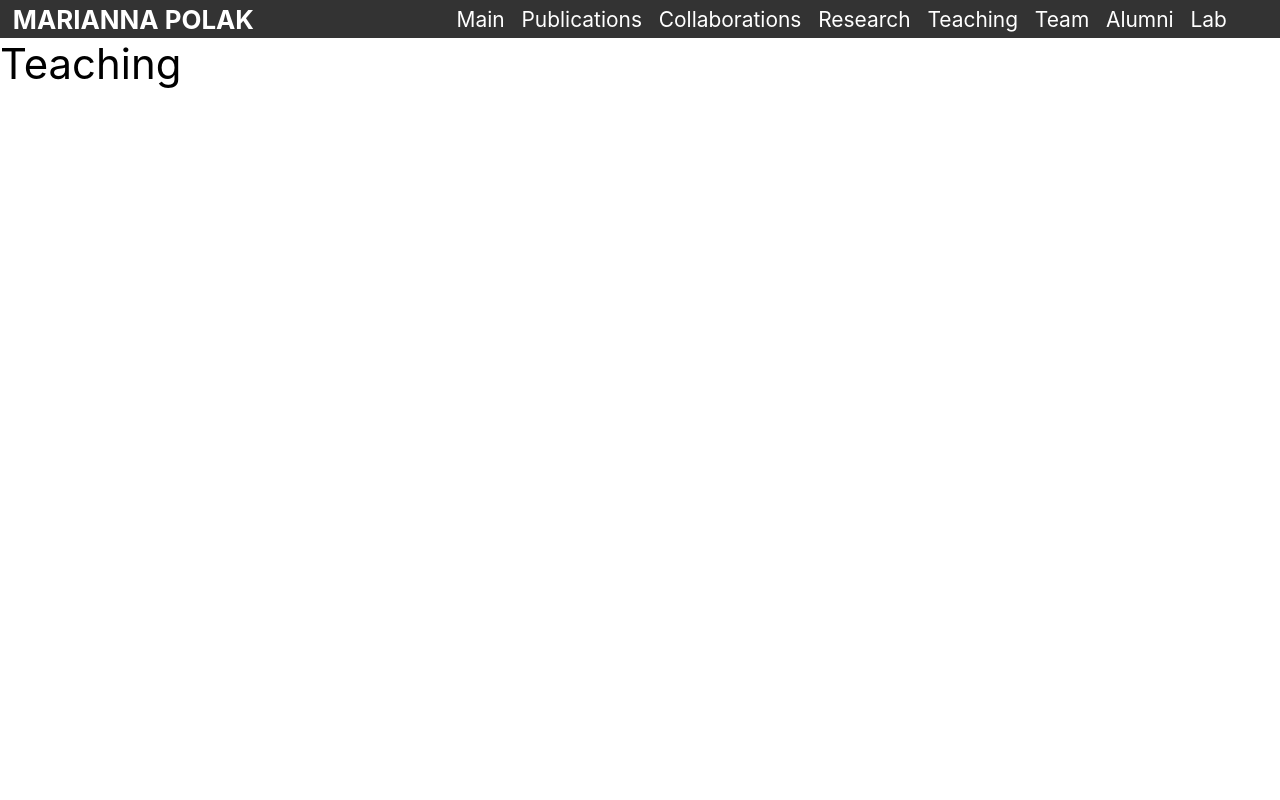
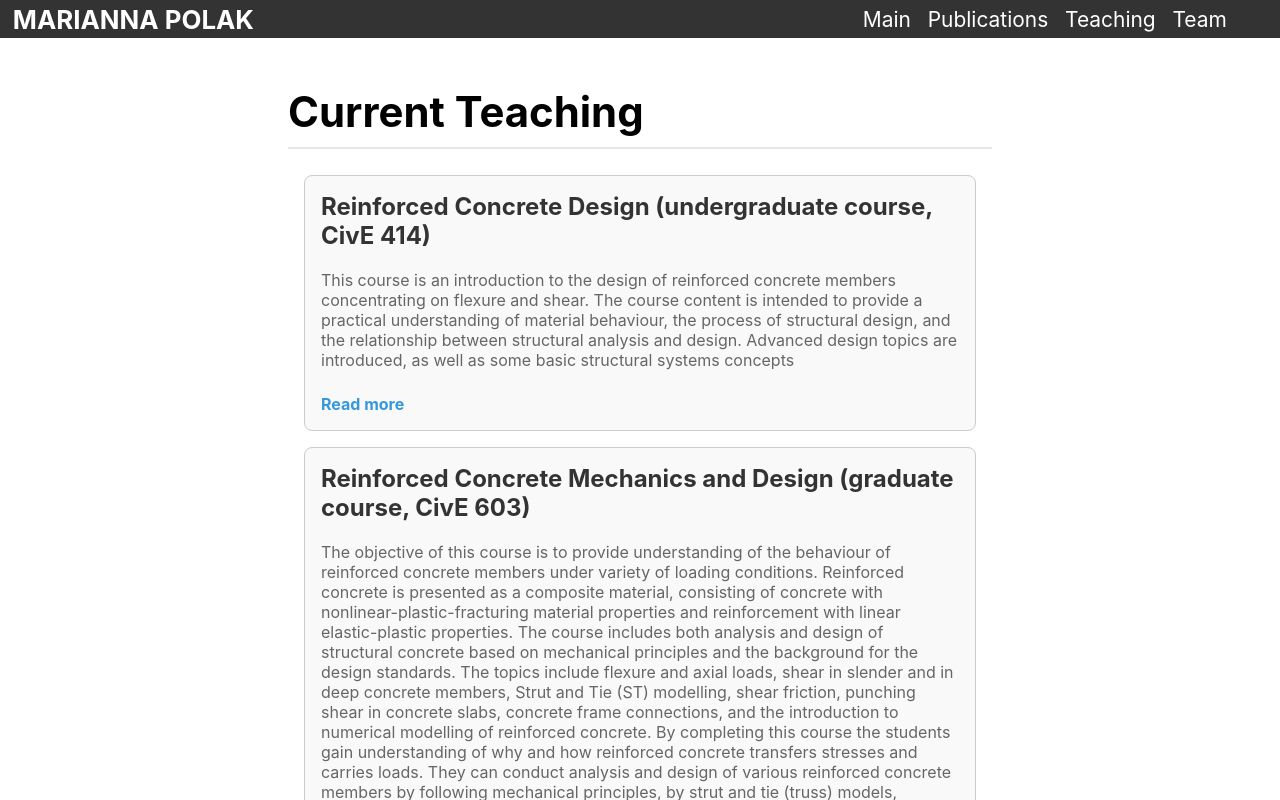
Before and after one commit to jpettyjohn/marianna-website, a React (Create React App) app: page /teaching in a window 1280 px wide. Shown: the top 800 px of the page. Built offline with nearby package versions, Linux system fonts and the light colour scheme.

Commit message:
Teaching page prototype

```diff
--- a/src/App.css
+++ b/src/App.css
@@ -12,6 +12,20 @@
     --standard-white: #ffffff;
     --standard-light-grey: #e5e5e5;
     --standard-dark-blue: #1c3d5a;
+}
+
+/*COMMON UTILS*/
+.seperator {
+    width: 100%;
+    border: none;
+    height: 2px;
+    background-color: var(--standard-light-grey);
+    margin: 10px 0;
+}
+
+.title {
+    font-size: var(--font-xlarge);
+    margin: 1rem 0 0 0;
 }
 
 /*MAIN-STYLING*/
--- a/src/App.js
+++ b/src/App.js
@@ -2,6 +2,7 @@ import React from "react";
 import { BrowserRouter as Router, Routes, Route } from "react-router-dom";
 import Publications from "./pages/Publications";
 import Teaching from "./pages/Teaching";
+import Team from "./pages/Team";
 import Main from "./pages/Main";
 import Navbar from "./components/NavBar";
 import "./App.css";
@@ -20,6 +21,7 @@ function App() {
                             element={<Publications />}
                         />
                         <Route path="/teaching" element={<Teaching />} />
+                        <Route path="/team" element={<Team />} />
                     </Routes>
                 </main>
             </div>
--- a/src/components/NavBar.js
+++ b/src/components/NavBar.js
@@ -26,6 +26,20 @@ function Navbar() {
                     Publications
                 </NavLink>
                 <NavLink
+                    to="/teaching"
+                    className="inactive navlink"
+                    activeClassName="active"
+                >
+                    Teaching
+                </NavLink>
+                <NavLink
+                    to="/team"
+                    className="inactive navlink"
+                    activeClassName="active"
+                >
+                    Team
+                </NavLink>
+                {/* <NavLink
                     to="/publications"
                     className="inactive navlink"
                     activeClassName="active"
@@ -40,20 +54,6 @@ function Navbar() {
                     Research
                 </NavLink>
                 <NavLink
-                    to="/teaching"
-                    className="inactive navlink"
-                    activeClassName="active"
-                >
-                    Teaching
-                </NavLink>
-                <NavLink
-                    to="/publications"
-                    className="inactive navlink"
-                    activeClassName="active"
-                >
-                    Team
-                </NavLink>
-                <NavLink
                     to="/publications"
                     className="inactive navlink"
                     activeClassName="active"
@@ -66,7 +66,7 @@ function Navbar() {
                     activeClassName="active"
                 >
                     Lab
-                </NavLink>
+                </NavLink> */}
             </div>
         </div>
     );
--- /dev/null
+++ b/src/components/TeachingList.js
@@ -0,0 +1,24 @@
+import React, { useState, useEffect } from "react";
+
+const TeachingList = ({ teachings }) => {
+    return (
+        <div className="info-list">
+            {teachings.map((item, index) => (
+                <div className="info-card" key={index}>
+                    <h2 className="info-title">{item.title}</h2>
+                    <p className="info-content">{item.content}</p>
+                    <a
+                        className="info-link"
+                        href={item.link}
+                        target="_blank"
+                        rel="noopener noreferrer"
+                    >
+                        Read more
+                    </a>
+                </div>
+            ))}
+        </div>
+    );
+};
+
+export default TeachingList;
--- a/src/css/Publications.css
+++ b/src/css/Publications.css
@@ -7,17 +7,12 @@
 }
 
 .publications-main-container {
-    width: 40%;
+    width: 50%;
     margin: 4vh;
 }
 
-.publications-title {
-    font-size: var(--font-xlarge);
-    margin: 0;
-}
-
 .publications-container {
-    width: 60%;
+    width: 100%;
     display: block;
 }
 
@@ -51,7 +46,7 @@
     grid-column: span 2; /* Makes the line span across both columns */
     width: 100%;
     border: none;
-    height: 1px;
+    height: 2px;
     background-color: var(--standard-light-grey);
     margin: 10px 0;
 }
--- a/src/css/Teaching.css
+++ b/src/css/Teaching.css
@@ -1,3 +1,53 @@
-.teaching-title {
-    font-size: var(--font-xlarge);
+.teaching-main {
+    display: flex;
+    flex-direction: column;
+    justify-content: flex-start;
+    align-items: center;
 }
+
+.teaching-main-container {
+    width: 55%;
+    margin: 4vh;
+}
+
+.info-list {
+    display: grid;
+    gap: 1rem;
+    padding: 1rem;
+}
+
+.info-card {
+    border: 1px solid #ccc;
+    padding: 1rem;
+    border-radius: 8px;
+    background-color: #f9f9f9;
+    transition: transform 0.2s ease, box-shadow 0.2s ease;
+}
+
+.info-card:hover {
+    transform: translateY(-2px);
+    box-shadow: 0 4px 10px rgba(0, 0, 0, 0.1);
+}
+
+.info-title {
+    margin-top: 0;
+    font-size: 1.5rem;
+    color: #333;
+}
+
+.info-content {
+    font-size: 1rem;
+    color: #666;
+}
+
+.info-link {
+    display: inline-block;
+    margin-top: 0.5rem;
+    color: #3498db;
+    text-decoration: none;
+    font-weight: bold;
+}
+
+.info-link:hover {
+    text-decoration: underline;
+}
--- /dev/null
+++ b/src/css/Team.css
@@ -0,0 +1,11 @@
+.team-main {
+    display: flex;
+    flex-direction: column;
+    justify-content: flex-start;
+    align-items: center;
+}
+
+.team-main-container {
+    width: 50%;
+    margin: 4vh;
+}
--- a/src/pages/Publications.js
+++ b/src/pages/Publications.js
@@ -5,12 +5,9 @@ function Publications() {
     return (
         <div className="publications-main">
             <div className="publications-main-container">
-                <h1 className="publications-title">Publications</h1>
-                <div className="publicaitons-description">
-                    *example description*
-                </div>
+                <h1 className="title">Publications</h1>
+                <PublicationList></PublicationList>
             </div>
-            <PublicationList></PublicationList>
         </div>
     );
 }
--- a/src/pages/Teaching.js
+++ b/src/pages/Teaching.js
@@ -1,9 +1,46 @@
 import "../css/Teaching.css";
+import TeachingList from "../components/TeachingList";
+
+const current = [
+    {
+        title: "Reinforced Concrete Design (undergraduate course, CivE 414)",
+        content:
+            "This course is an introduction to the design of reinforced concrete members concentrating on flexure and shear.  The course content is intended to provide a practical understanding of material behaviour, the process of structural design, and the relationship between structural analysis and design.  Advanced design topics are introduced, as well as some basic structural systems concepts",
+        link: "https://ucalendar.uwaterloo.ca/2021/COURSE/course-CIVE.html#CIVE414",
+    },
+    {
+        title: "Reinforced Concrete Mechanics and Design (graduate course, CivE  603)",
+        content:
+            "The objective of this course is to provide understanding of the behaviour of reinforced concrete members under variety of loading conditions.  Reinforced concrete is presented as a composite material, consisting of concrete with nonlinear-plastic-fracturing material properties and reinforcement with linear elastic-plastic properties. The course includes both analysis and design of structural concrete based on mechanical principles and the background for the design standards.  The topics include flexure and axial loads, shear in slender and in deep concrete members, Strut and Tie (ST) modelling,  shear friction, punching shear in concrete slabs, concrete frame connections, and the introduction to numerical modelling of reinforced concrete. By completing this course the students  gain understanding of why and how reinforced concrete transfers stresses and carries loads. They can conduct analysis and design of various reinforced concrete members by following mechanical principles, by strut and tie (truss) models, mechanics-based models and the corresponding code approaches, and basic principles of nonlinear material modelling related to reinforced concrete.",
+        link: "https://uwaterloo.ca/academic-calendar/graduate-studies/catalog#/courses/BJl_sdNXK2?q=CivE%20603&&limit=20&skip=0&bc=true&bcCurrent=&bcCurrent=Reinforced%20Concrete%20Mechanics%20and%20Design&bcItemType=courses",
+    },
+];
+const past = [
+    {
+        title: "Reinforced Concrete Design (undergraduate course, CivE 414)",
+        content:
+            "This course is an introduction to the design of reinforced concrete members concentrating on flexure and shear.  The course content is intended to provide a practical understanding of material behaviour, the process of structural design, and the relationship between structural analysis and design.  Advanced design topics are introduced, as well as some basic structural systems concepts",
+        link: "https://ucalendar.uwaterloo.ca/2021/COURSE/course-CIVE.html#CIVE414",
+    },
+    {
+        title: "Reinforced Concrete Mechanics and Design (graduate course, CivE  603)",
+        content:
+            "The objective of this course is to provide understanding of the behaviour of reinforced concrete members under variety of loading conditions.  Reinforced concrete is presented as a composite material, consisting of concrete with nonlinear-plastic-fracturing material properties and reinforcement with linear elastic-plastic properties. The course includes both analysis and design of structural concrete based on mechanical principles and the background for the design standards.  The topics include flexure and axial loads, shear in slender and in deep concrete members, Strut and Tie (ST) modelling,  shear friction, punching shear in concrete slabs, concrete frame connections, and the introduction to numerical modelling of reinforced concrete. By completing this course the students  gain understanding of why and how reinforced concrete transfers stresses and carries loads. They can conduct analysis and design of various reinforced concrete members by following mechanical principles, by strut and tie (truss) models, mechanics-based models and the corresponding code approaches, and basic principles of nonlinear material modelling related to reinforced concrete.",
+        link: "https://uwaterloo.ca/academic-calendar/graduate-studies/catalog#/courses/BJl_sdNXK2?q=CivE%20603&&limit=20&skip=0&bc=true&bcCurrent=&bcCurrent=Reinforced%20Concrete%20Mechanics%20and%20Design&bcItemType=courses",
+    },
+];
 
 function Teaching() {
     return (
         <div className="teaching-main">
-            <div className="teaching-title">Teaching</div>
+            <div className="teaching-main-container">
+                <h2 className="title">Current Teaching</h2>
+                <hr className="seperator"></hr>
+                <TeachingList teachings={current}></TeachingList>
+                <h2 className="title">Past Teaching</h2>
+                <hr className="seperator"></hr>
+                <TeachingList teachings={past}></TeachingList>
+            </div>
         </div>
     );
 }
--- /dev/null
+++ b/src/pages/Team.js
@@ -0,0 +1,13 @@
+import "../css/Team.css";
+
+function Team() {
+    return (
+        <div className="team-main">
+            <div className="team-main-container">
+                <h1 className="title">Team</h1>
+                <hr className="seperator"></hr>
+            </div>
+        </div>
+    );
+}
+export default Team;
```
Also changed, not shown: 1 other file (tests, documents, lock files or other folders).
